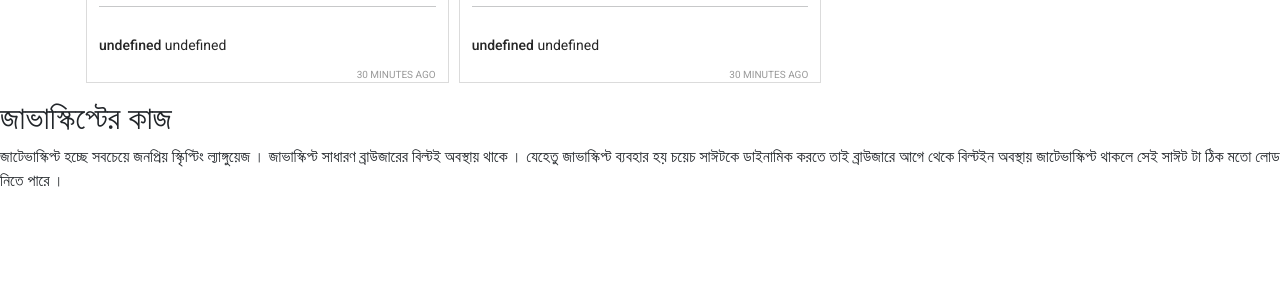
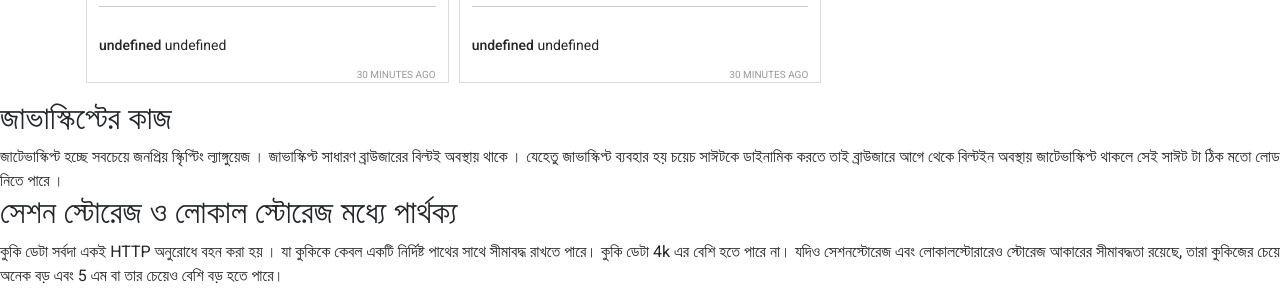
Before and after one commit to rothinroy20/insta-shohor-website, a plain HTML site: page index.html in a window 1280 px wide. Shown: the part 1401-1689 px from the top of the page. Before the commit the page ends 1594 px from the top, so only its background shows below. Drawn offline with nearby package versions, Linux system fonts and the light colour scheme.

Commit message:
commit sacend article

```diff
--- a/index.html
+++ b/index.html
@@ -59,6 +59,7 @@
     </main>
     <footer>
         <section>
+            <div>
                 <h2>
                     জাভাস্কিপ্টের কাজ
                 </h2>
@@ -70,6 +71,20 @@
                     জাটেভাস্কিপ্ট থাকলে সেই সাঈট টা ঠিক মতো লোড নিতে পারে ।
 
                 </article>
+
+            </div>
+            <div>
+                <h2>
+                    সেশন স্টোরেজ ও লোকাল স্টোরেজ মধ্যে পার্থক্য </h2>
+                <article>
+                    কুকি ডেটা সর্বদা একই HTTP অনুরোধে বহন করা হয় ।
+                    যা কুকিকে কেবল একটি নির্দিষ্ট পাথের সাথে সীমাবদ্ধ রাখতে পারে।
+                    কুকি ডেটা 4k এর বেশি হতে পারে না।
+                    যদিও সেশনস্টোরেজ এবং লোকালস্টোরারেও স্টোরেজ আকারের সীমাবদ্ধতা রয়েছে,
+                    তারা কুকিজের চেয়ে অনেক বড় এবং 5 এম বা তার চেয়েও বেশি বড় হতে পারে।
+
+                </article>
+            </div>
         </section>
 
     </footer>
```
Lines whose indentation alone changed are shown as unchanged.
